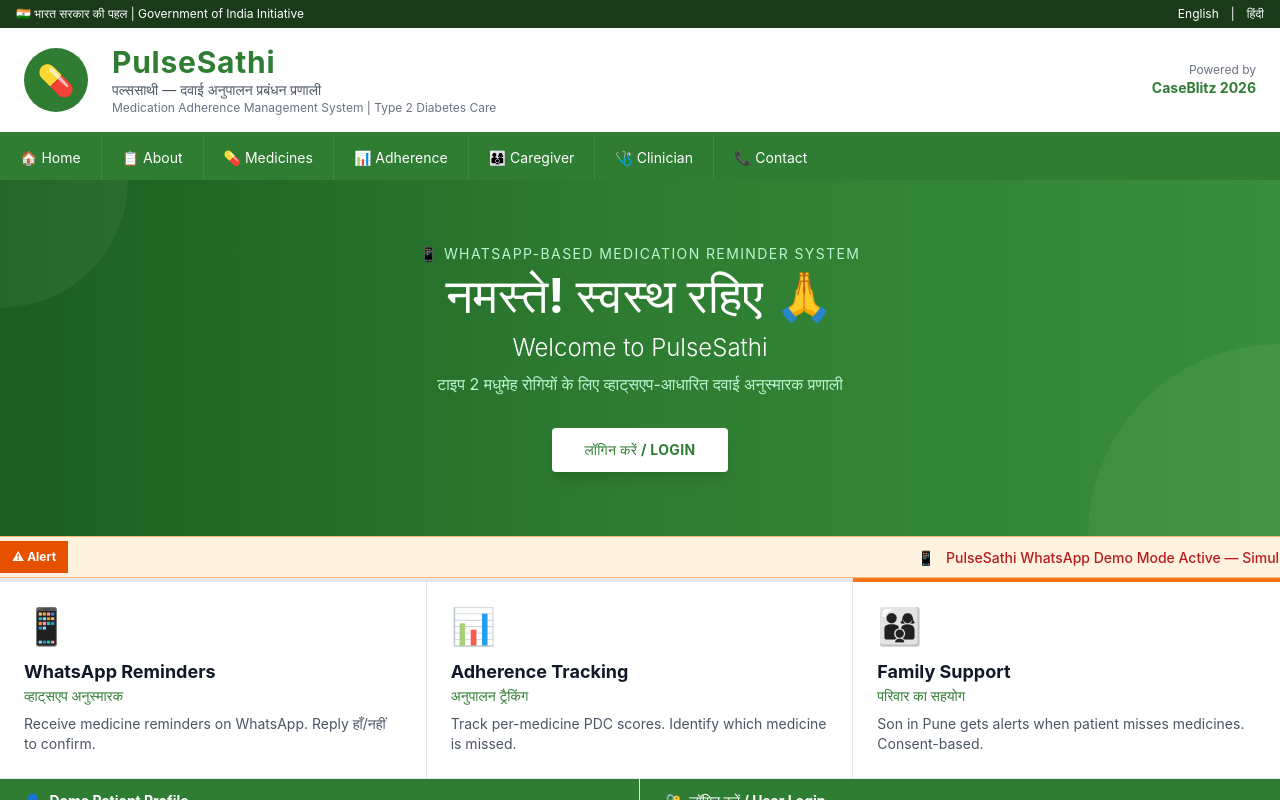
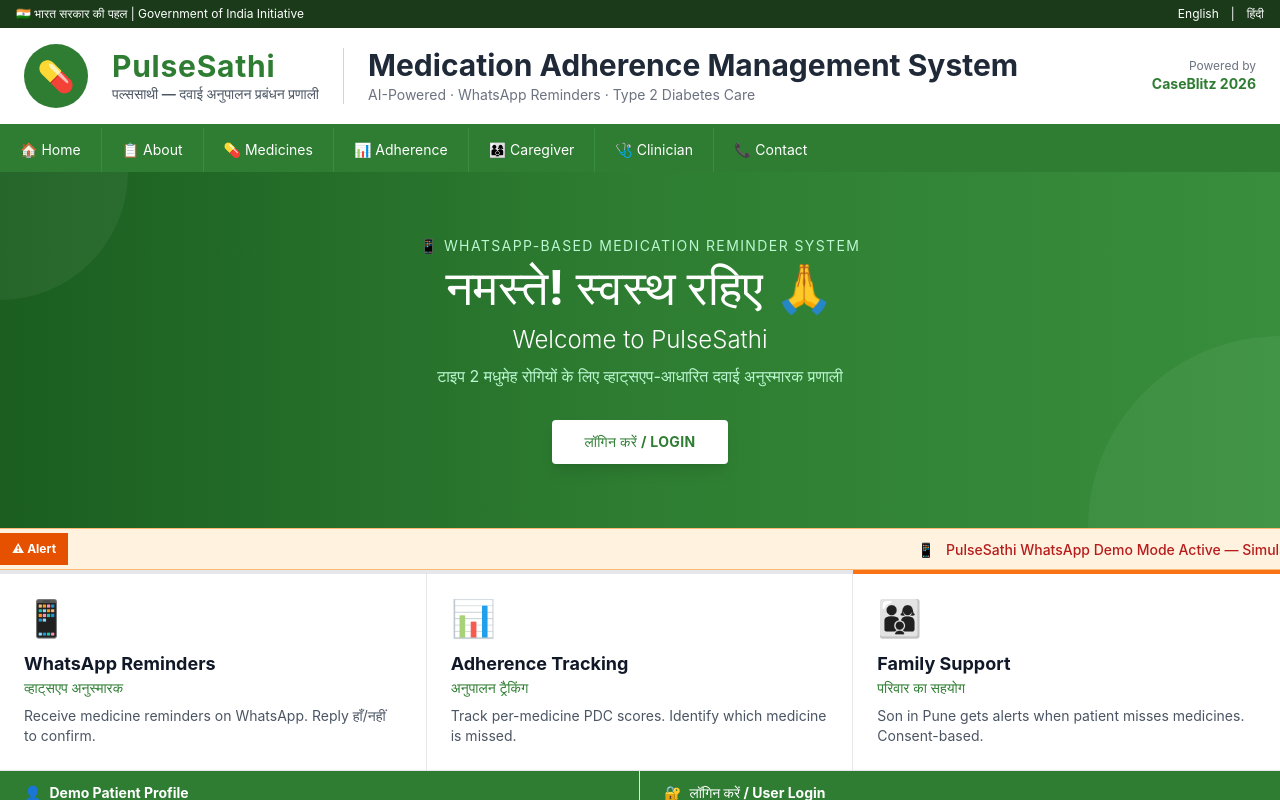
Before and after one commit to ritikravi/PulseSathi, a React (Vite) app in the folder frontend/: page /login in a window 1280 px wide. Shown: the top 800 px of the page. Built offline with nearby package versions, Linux system fonts and the light colour scheme.

Commit message:
feat: big Medication Adherence Management System text fills header space

```diff
--- a/frontend/src/pages/LoginPage.tsx
+++ b/frontend/src/pages/LoginPage.tsx
@@ -54,22 +54,35 @@
       {/* ── Header ───────────────────────────────────────────────────── */}
       <header className="bg-white border-b-4 border-[#2e7d32] shadow-sm">
         <div className="px-6 py-4 flex items-center gap-6">
-          {/* Logo / Emblem */}
+          {/* Logo */}
           <div className="w-16 h-16 bg-[#2e7d32] rounded-full flex items-center justify-center flex-shrink-0">
             <span className="text-white text-3xl">💊</span>
           </div>
-          <div>
-            <h1 className="text-2xl sm:text-3xl font-bold text-[#2e7d32] tracking-wide">
+
+          {/* Left: PulseSathi name */}
+          <div className="flex-shrink-0">
+            <h1 className="text-2xl sm:text-3xl font-bold text-[#2e7d32] tracking-wide leading-tight">
               PulseSathi
             </h1>
-            <p className="text-sm text-gray-600">
-              <span className="font-semibold">पल्ससाथी</span> — दवाई अनुपालन प्रबंधन प्रणाली
-            </p>
-            <p className="text-xs text-gray-500">
-              Medication Adherence Management System | Type 2 Diabetes Care
+            <p className="text-sm text-gray-600 font-semibold">
+              पल्ससाथी — दवाई अनुपालन प्रबंधन प्रणाली
             </p>
           </div>
-          <div className="ml-auto text-right hidden sm:block">
+
+          {/* Divider */}
+          <div className="hidden sm:block w-px h-14 bg-gray-300 flex-shrink-0" />
+
+          {/* Right: Big tagline fills remaining space */}
+          <div className="flex-1 hidden sm:block">
+            <p className="text-2xl sm:text-3xl font-bold text-gray-800 leading-tight">
+              Medication Adherence Management System
+            </p>
+            <p className="text-sm text-gray-500 mt-0.5">
+              AI-Powered · WhatsApp Reminders · Type 2 Diabetes Care
+            </p>
+          </div>
+
+          <div className="ml-auto text-right hidden sm:block flex-shrink-0">
             <div className="text-xs text-gray-500">Powered by</div>
             <div className="font-bold text-[#2e7d32] text-sm">CaseBlitz 2026</div>
           </div>
```
